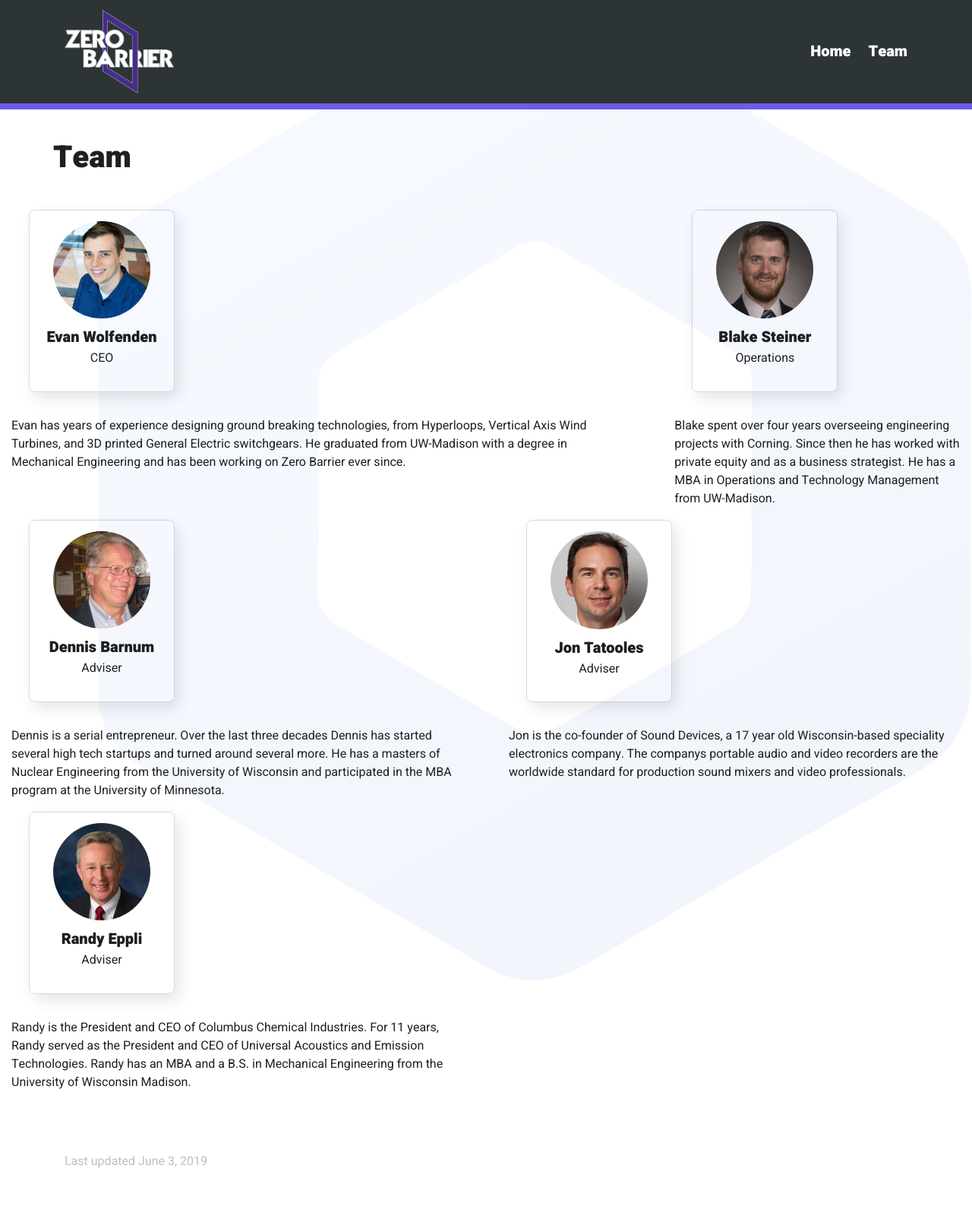
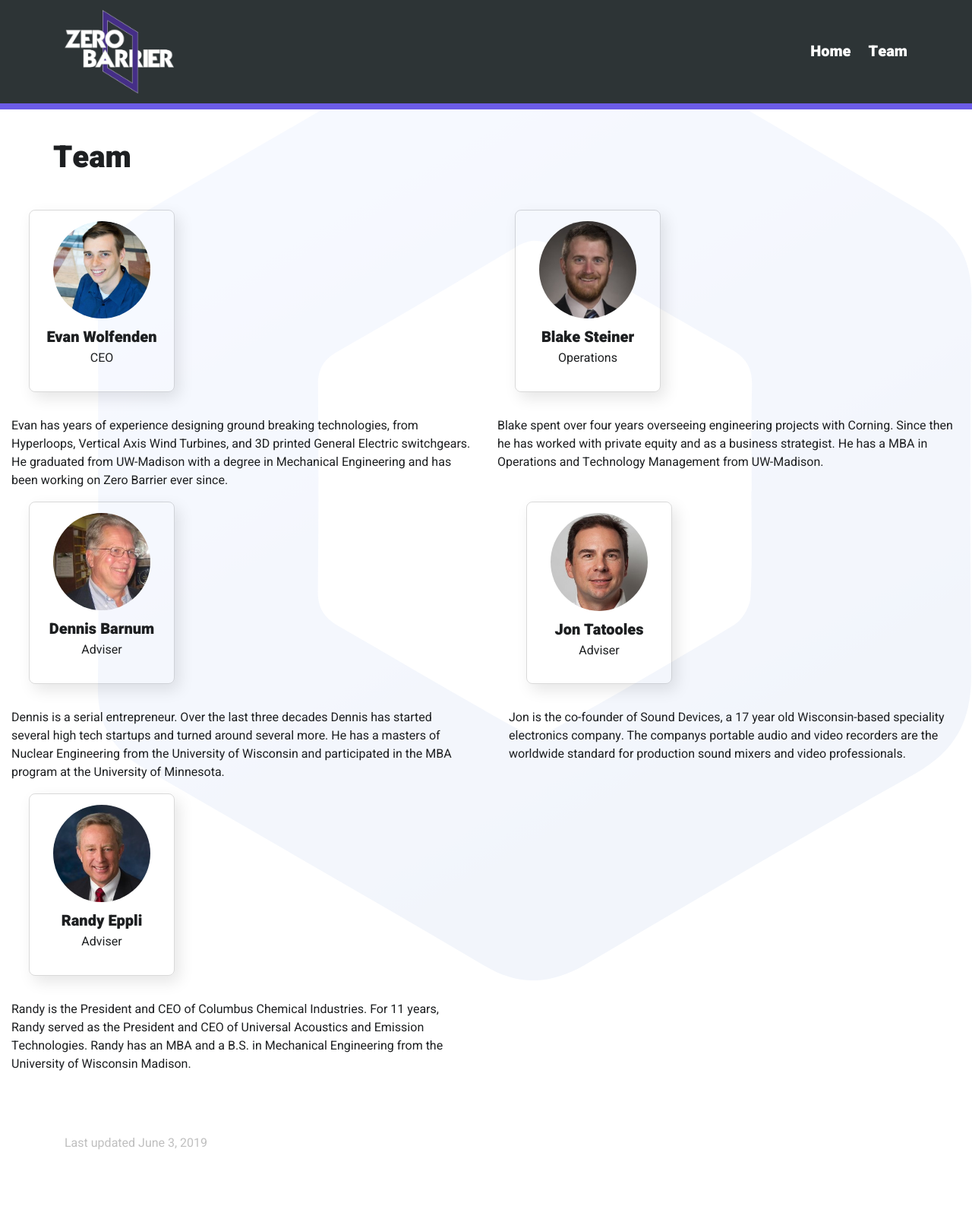
Before and after one commit to georgemblack/mind-to-matter, a Jekyll site: the page built from team.html, in a window 1280 px wide. Shown: the whole page at 76% size. Built offline with Jekyll 4.4.1, drawn with Linux system fonts in a browser that asks for light colours; after the commit the page ends 1580 px from its top, so only the background shows below that.

Commit message:
Update team.html

```diff
--- a/team.html
+++ b/team.html
@@ -14,8 +14,8 @@ permalink: /team/
 </div>
 
 
-<div class="row">
-<div class="col-md-8">
+<div class="row no-gutters">
+<div class="col-md">
 <div class="col-sm">
 {% include Evan.html %}
 </div>
@@ -25,7 +25,7 @@ permalink: /team/
 </div>
 
 
-<div class="col-md-4">
+<div class="col-md">
 <div class="col-sm">
 {% include Blake.html %}
 </div>
```
